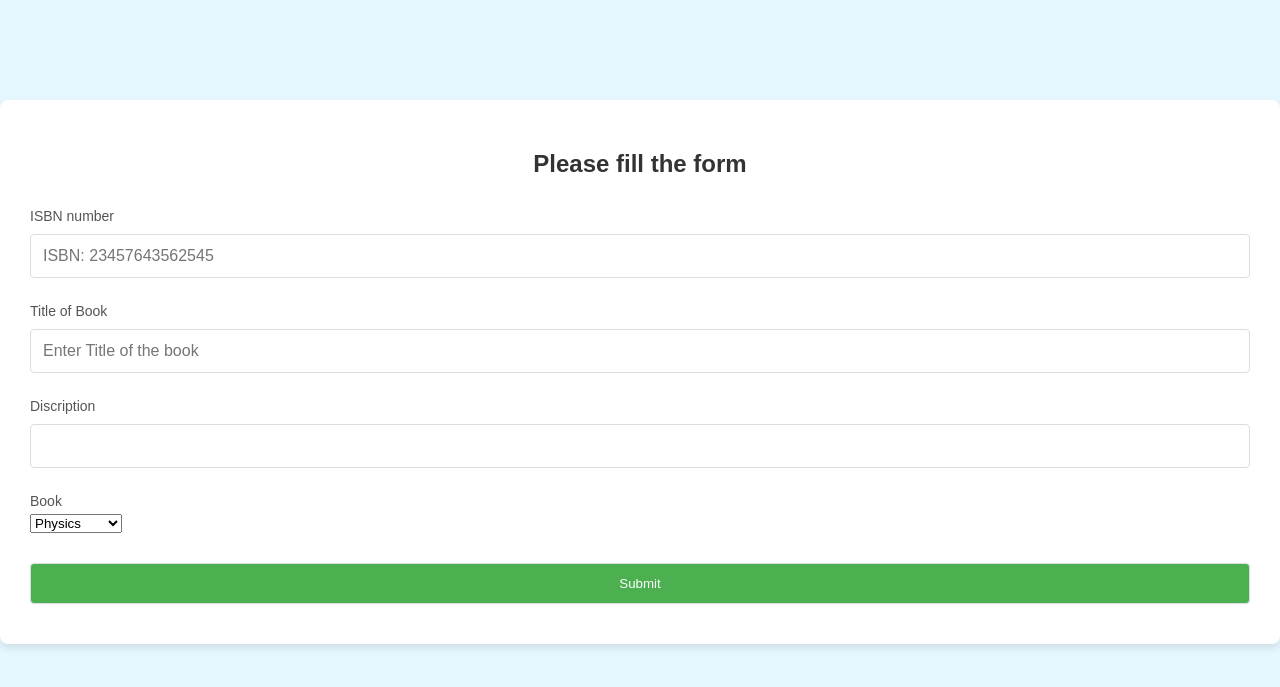
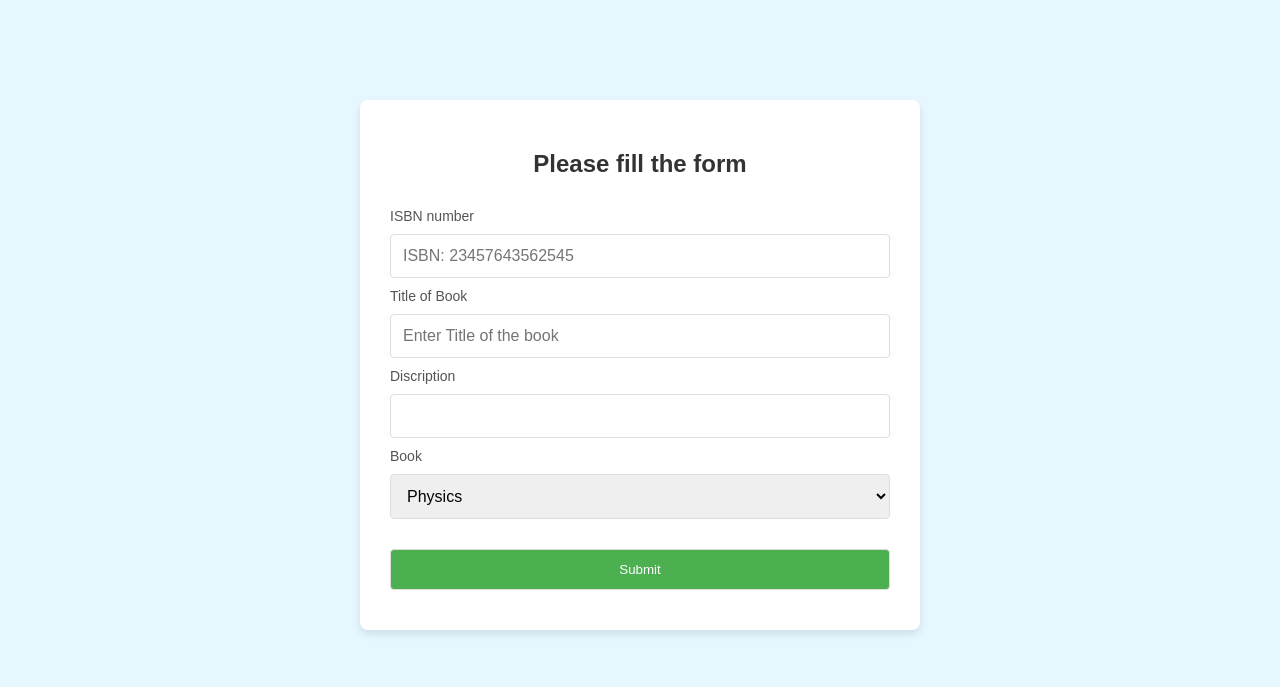
Before and after one commit to bishalgtn/DjangoLogin, a Django app: template login/form/templates/addBook.html in a window 1280 px wide. Shown: the part 18-705 px from the top of the page. Run offline with Django 5.2, Linux system fonts and the light colour scheme; the template is opened without the code that fills it, so the values that code supplies are empty.

Commit message:
form valadatation

```diff
--- a/login/form/templates/addBook.html
+++ b/login/form/templates/addBook.html
@@ -12,20 +12,12 @@
       <div class="form-group">
         <label for="ISBN">ISBN number</label>
         <input type="text" id="ISBN" name="ISBN" placeholder="ISBN: 23457643562545" required />
-      </div>
-      <div class="form-group">
         <label for="title">Title of Book</label>
         <input type="text" id="title" name="title" placeholder="Enter Title of the book" required />
-      </div>
-
-      <div class="form-group">
         <label for="discription">Discription</label>
         <input type="text" id="discription" name="discription" required />
-      </div>
-
-      <div class="form-group">
         <label for="catagory">Book</label>
-        <select name="catagory" id="catagory">
+        <select name="catagory" id="books">
           <option value="Select book" disabled>Select book</option>
           <option value="Physics">Physics</option>
           <option value="Chemisry">Chemistry</option>
--- a/login/form/templates/form.html
+++ b/login/form/templates/form.html
@@ -12,13 +12,12 @@
       <div class="form-group">
         <label for="First Name">First Name</label>
         <input type="text" id="first_name" name="first_name" placeholder="Enter your First Name" required />
-
         <label for="last Name">Last Name</label>
         <input type="text" id="last_name" name="last_name" placeholder="Enter your Last Name" required />
         <label for="email">Email</label>
         <input type="email" id="email" name="email" placeholder="Enter Email" required />
         <label for="phone_number">Phone Number</label>
-        <input type="text" id="phone_number" name="phone_number" placeholder="eg: 9800000000" required />
+        <input type="number" id="phone_number" name="phone_number" placeholder="eg: 9800000000" required />
         <label for="slug">Slug</label>
         <input type="text" id="slug" name="slug" placeholder="eg:we-are-live-today" required />
         <label for="Books">Courses</label>
--- a/login/form/views.py
+++ b/login/form/views.py
@@ -9,12 +9,14 @@ def form(request):
         last_name = request.POST.get("last_name")
         email = request.POST.get("email")
         phone_number = request.POST.get("phone_number")
-        if len(phone_number) !=10 or phone_number[0]==0:
+        if len(phone_number) !=10 or phone_number[0]==0 or phone_number[0] != 9 :
             return HttpResponse("Number should be exact 10 and should not start from Zero")
         book = request.POST.get("book")
         slug = request.POST.get("slug")
         if not slug:
             slug = slugify (f"{first_name}-{last_name}")
+
+
 
         student = Student(first_name=first_name, last_name=last_name, email=email,phone_number=phone_number,book=book)
         student.save()
--- a/login/static/css/style.css
+++ b/login/static/css/style.css
@@ -6,7 +6,7 @@ body {
   }
 
   .login-container {
-    max-width: 100%;
+    max-width: 500px;
     margin: 100px auto;
     background-color: #ffffff;
     padding: 30px;
@@ -37,6 +37,7 @@ body {
     margin-top: 5px;
     margin-bottom: 5px;
   }
+
 #books{
     width: 100%;
     padding: 12px;
@@ -48,7 +49,8 @@ body {
   }
 
   input[type="text"],
-  input[type="number"] {
+  input[type="number"] ,
+  input[type="email"] {
     width: 100%;
     padding: 12px;
     font-size: 16px;
@@ -72,7 +74,8 @@ body {
     cursor: pointer;
   }
 
-  #submit:hover {
+  #submit:hover{
+    content: "";
     background-color: #45a049;
 
   }
```
Also changed, not shown: login/db.sqlite3.
